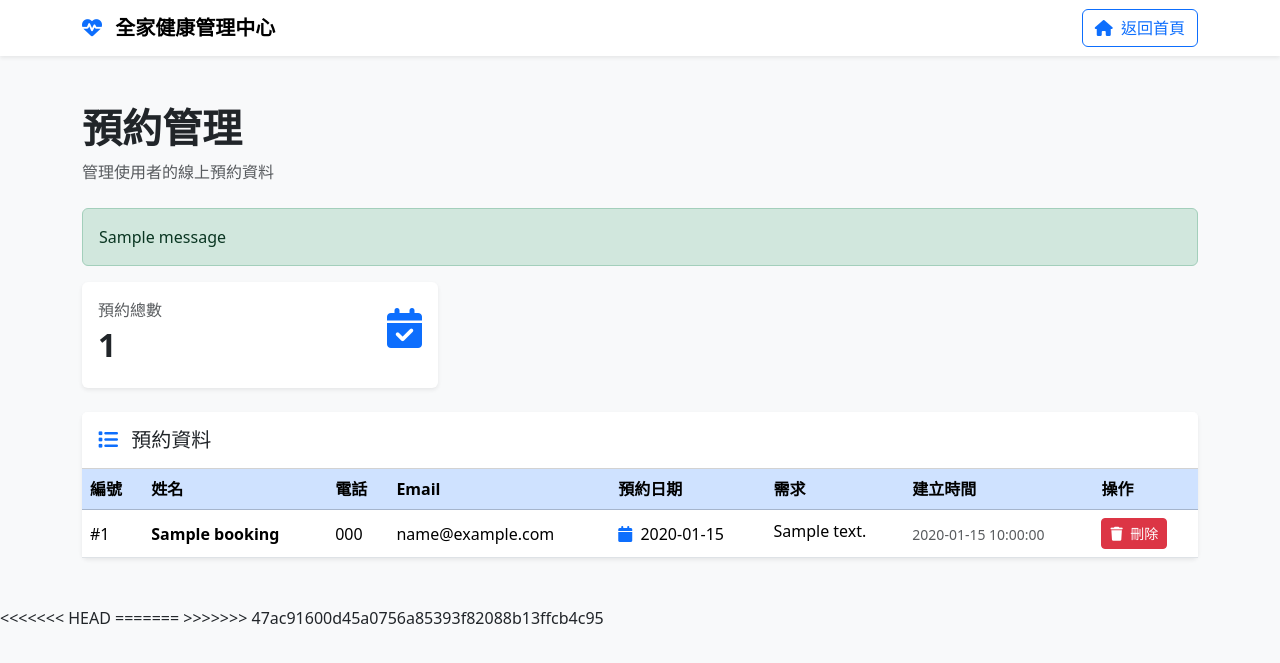
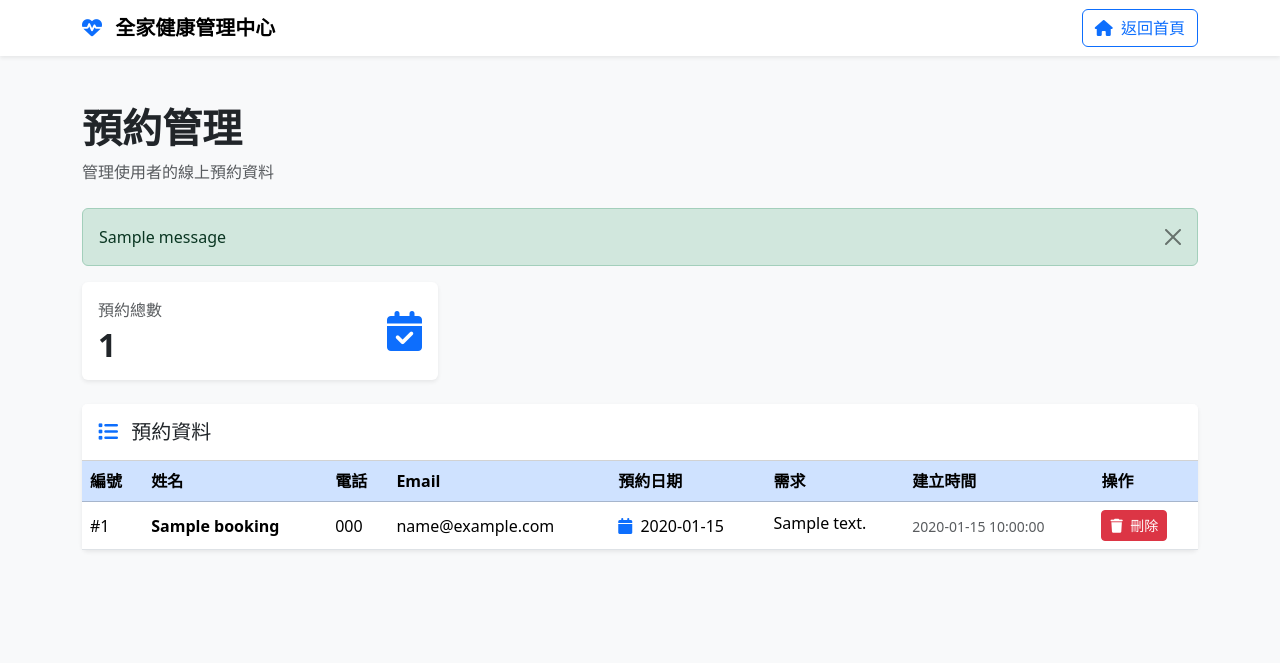
Before and after one commit to leezhe43/medical, a Flask app: page /admin in a window 1280 px wide. Shown: the top 663 px of the page. Run offline with Flask 3, Linux system fonts and the light colour scheme; tables that the repository leaves empty hold one stand-in row (values such as "Sample post"); one stand-in notice (Sample message) is shown.

Commit message:
Update admin.html

```diff
--- a/templates/admin.html
+++ b/templates/admin.html
@@ -93,9 +93,16 @@
 
             {% for category, message in messages %}
 
-                <div class="alert alert-{{ category }}">
+                <div class="alert alert-{{ category }} alert-dismissible fade show">
 
                     {{ message }}
+
+                    <button
+                        type="button"
+                        class="btn-close"
+                        data-bs-dismiss="alert"
+                        aria-label="Close">
+                    </button>
 
                 </div>
 
@@ -116,11 +123,11 @@
 
         <div class="col-md-4">
 
-            <div class="card border-0 shadow-sm">
+            <div class="card border-0 shadow-sm h-100">
 
                 <div class="card-body">
 
-                    <div class="d-flex justify-content-between">
+                    <div class="d-flex justify-content-between align-items-center">
 
                         <div>
 
@@ -130,7 +137,7 @@
 
                             </p>
 
-                            <h2 class="fw-bold">
+                            <h2 class="fw-bold mb-0">
 
                                 {{ bookings|length }}
 
@@ -290,7 +297,8 @@
 
                                 <span
                                     class="d-inline-block text-truncate"
-                                    style="max-width: 200px;">
+                                    style="max-width: 200px;"
+                                    title="{{ booking['message'] }}">
 
                                     {{ booking["message"] }}
 
@@ -326,7 +334,6 @@
 
                         <td>
 
-
                             <form
                                 method="POST"
                                 action="{{ url_for(
@@ -334,7 +341,6 @@
                                     booking_id=booking['id']
                                 ) }}"
                                 onsubmit="return confirm('確定要刪除這筆預約嗎？');">
-
 
                                 <button
                                     type="submit"
@@ -346,9 +352,7 @@
 
                                 </button>
 
-
                             </form>
-
 
                         </td>
 
@@ -373,10 +377,7 @@
         <div class="card-body text-center py-5">
 
             <i
-                class="fas fa-calendar-xmark
-                       fa-3x
-                       text-muted
-                       mb-3">
+                class="fas fa-calendar-xmark fa-3x text-muted mb-3">
             </i>
 
             <h4>
@@ -405,6 +406,8 @@
 
 
 
+<!-- Bootstrap JS -->
+
 <script
     src="https://cdn.jsdelivr.net/npm/bootstrap@5.3.8/dist/js/bootstrap.bundle.min.js">
 </script>
@@ -412,8 +415,4 @@
 
 </body>
 
-<<<<<<< HEAD
 </html>
-=======
-</html>
->>>>>>> 47ac91600d45a0756a85393f82088b13ffcb4c95
```
